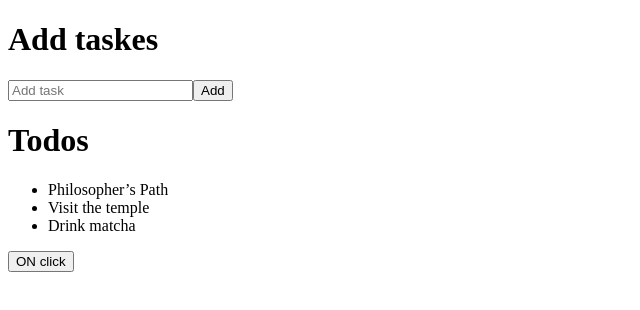
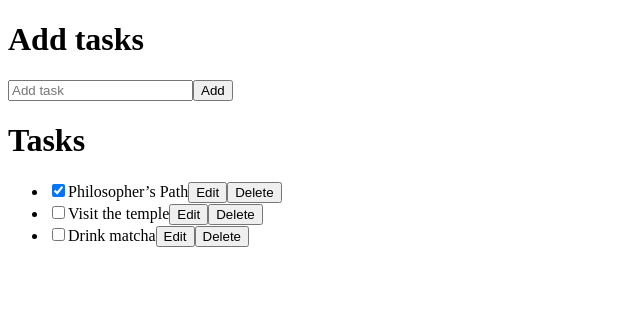
Before and after one commit to laguagu/SpringBoot-Todoapp, a React (Vite) app in the folder frontend/: page / in a window 1280 px wide. Shown: the top 310 px of the page, without its empty margins (0-640 px from the left). Built offline with nearby package versions, Linux system fonts and the light colour scheme.

Commit message:
Props drilling version done

```diff
--- a/frontend/src/App.jsx
+++ b/frontend/src/App.jsx
@@ -1,21 +1,15 @@
 import AddTask from "./Components/AddTask";
 import TaskList from "./Components/TaskList";
 import { useReducer } from "react";
-import taskReducer from "./redurecs/tasksReducer";
-
-const initialTasks = [
-  { id: 0, text: 'Philosopher’s Path', done: true },
-  { id: 1, text: 'Visit the temple', done: false },
-  { id: 2, text: 'Drink matcha', done: false }
-];
+import taskReducer, {initialTasks} from "./redurecs/tasksReducer";
 
 export default function TaskApp() {
-  const [task,dispatch] = useReducer(taskReducer,initialTasks)
+  const [tasks, dispatch] = useReducer(taskReducer, initialTasks);
   return (
     <div>
-      <h1>Add taskes</h1>
-      <AddTask />
-      <TaskList tasks={task}/>
+      <h1>Add tasks</h1>
+      <AddTask dispatch={dispatch} />
+      <TaskList tasks={tasks} dispatch={dispatch}/>
     </div>
   );
 }
--- a/frontend/src/Components/AddTask.jsx
+++ b/frontend/src/Components/AddTask.jsx
@@ -1,19 +1,16 @@
-import { useReducer, useState } from "react";
-import taskReducer from "../redurecs/tasksReducer";
+import { useState } from "react";
 
-
-export default function AddTask() {
+export default function AddTask({ dispatch }) {
   const [text, setText] = useState("");
-  const [tasks, dispatch] = useReducer(taskReducer);
   let nextId = 3;
 
-  const handleAddTask = (task) => {
+  const handleAddTask = (text) => {
     dispatch({
       type: "added",
-      text: task.text,
-      id: nextId++
-    })
-  }
+      id: nextId++,
+      text: text,
+    });
+  };
 
   return (
     <>
@@ -25,6 +22,7 @@ export default function AddTask() {
       <button
         onClick={() => {
           setText("");
+          handleAddTask(text);
         }}
       >
         Add
--- a/frontend/src/Components/TaskList.jsx
+++ b/frontend/src/Components/TaskList.jsx
@@ -1,18 +1,51 @@
-export default function TaskList({ tasks }) {
-  const log = (tasks) => {
-    console.log(tasks);
-  };
+import { useState } from "react";
+
+export default function TaskList({ tasks, dispatch }) {
   return (
-      <>
-      <h1>Todos</h1>
+    <>
+      <h1>Tasks</h1>
       <ul>
-        {tasks.map(task => (
-            <li>
-                {task.text}
-            </li>
+        {tasks.map((task) => (
+          <li key={task.id}>
+            <Task task={task} dispatch={dispatch}/>
+          </li>
         ))}
       </ul>
-      <button onClick={() => log(tasks)}>ON click</button>
     </>
   );
 }
+
+function Task({ task, dispatch }) {
+  const [editing, setEditing] = useState(false);
+  let taskContent;
+
+  const deleteTask = (taskId) => {
+    dispatch({
+        type:"delete",
+        id:taskId
+    })
+  }
+
+  if (editing) {
+    taskContent = (
+      <>
+        <input value={task.text} onChange={(e) => {}} />
+        <button onClick={() => setEditing(false)}>Save</button>
+      </>
+    );
+  } else {
+    taskContent = (
+      <>
+        {task.text}
+        <button onClick={() => setEditing(true)}>Edit</button>
+      </>
+    );
+  }
+  return (
+    <label>
+      <input type="checkbox" checked={task.done} onChange={(e) => {}} />
+      {taskContent}
+      <button onClick={() => deleteTask(task.id)}>Delete</button>
+    </label>
+  );
+}
--- a/frontend/src/redurecs/tasksReducer.js
+++ b/frontend/src/redurecs/tasksReducer.js
@@ -1,14 +1,28 @@
-export default function taskReducer(tasks, action){
-    switch (action.type) {
-        case "added":{
-            return[...tasks, {
-                // id: action.id,
-                text: action.text,
-                done: false
-            }]
-        }
-        default: {
-            throw Error("Uknown action:" + action.type)
-        }
+export const initialTasks = [
+  { id: 0, text: "Philosopher’s Path", done: true },
+  { id: 1, text: "Visit the temple", done: false },
+  { id: 2, text: "Drink matcha", done: false },
+];
+
+function taskReducer(tasks, action) {
+  switch (action.type) {
+    case "added": {
+      return [
+        ...tasks,
+        {
+          id: action.id,
+          text: action.text,
+          done: false,
+        },
+      ];
     }
+    case "delete": {
+        return tasks.filter(t => t.id !== action.id)
+    }
+    default: {
+      throw Error("Uknown action:" + action.type);
+    }
+  }
 }
+
+export default taskReducer;
```
